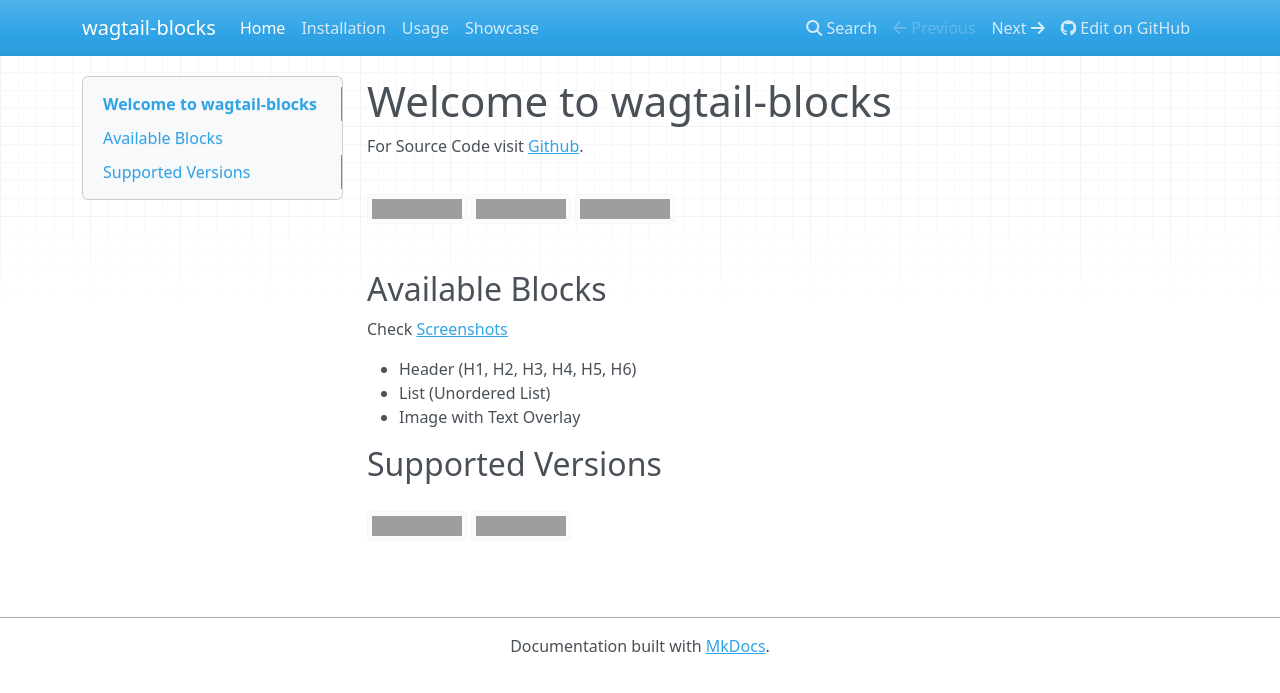
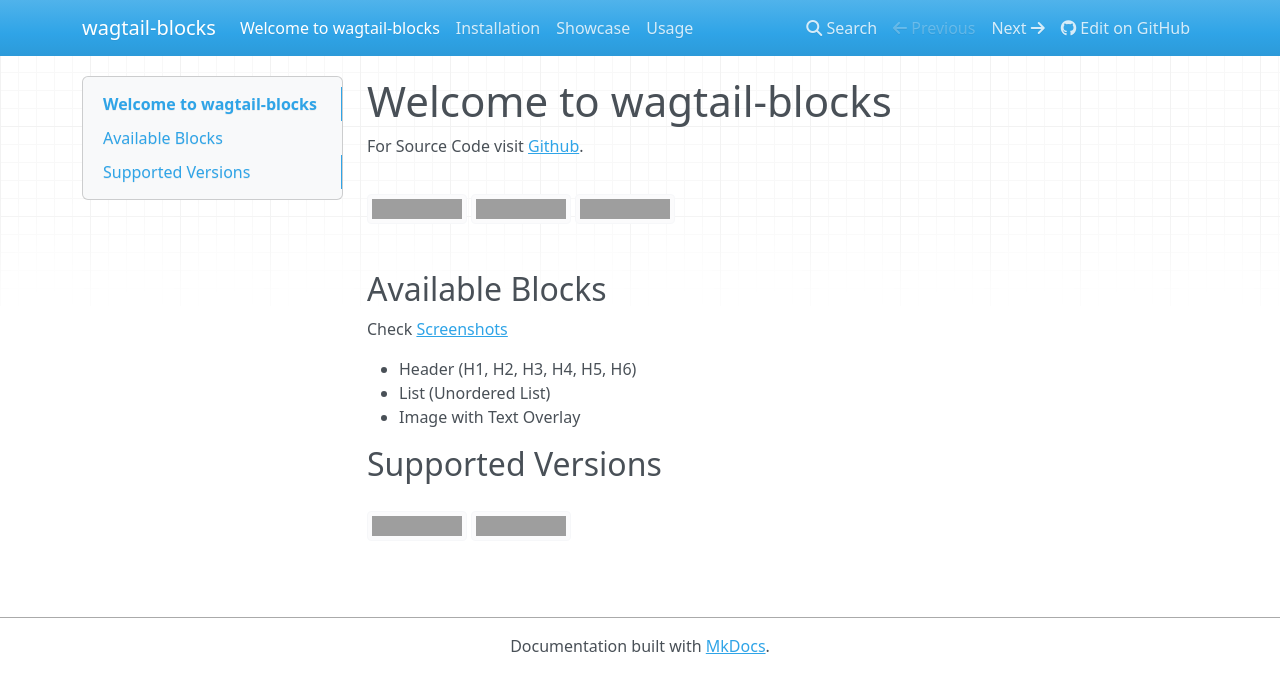
Before and after one commit to ibrahimawadhamid/wagtail_blocks, an MkDocs documentation site: the page built from docs/index.md, in a window 1280 px wide. Shown: the top 693 px of the page. Built offline with MkDocs 1.6.1, drawn with Linux system fonts in a browser that asks for light colours; nearby versions of some CDN libraries; old or Windows-style settings are respelled for this version of MkDocs; some of the changed lines change nothing that is shown; grey boxes are pictures that could not be loaded.

Commit message:
Documentation Fix

```diff
--- a/mkdocs.yml
+++ b/mkdocs.yml
@@ -1,9 +1,3 @@
 site_name: wagtail-blocks
 site_description: A Collection of awesome Wagtail CMS stream-field blocks.
 repo_url: https://github.com/ibrahimawadhamid/wagtail_blocks
-
-pages:
-  - Home: index.md
-  - Installation: installation.md
-  - Usage: usage.md
-  - Showcase: showcase.md
```
